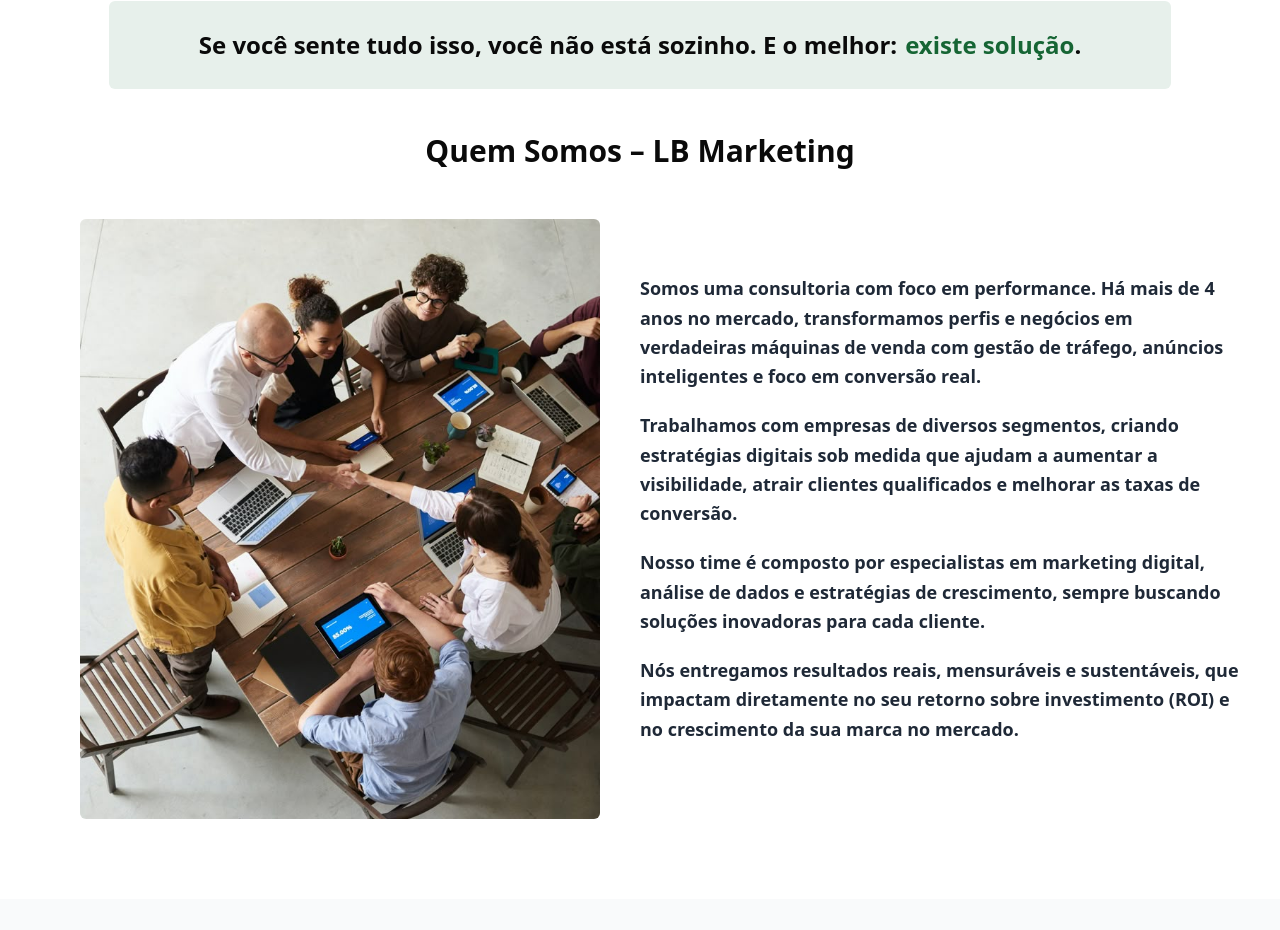
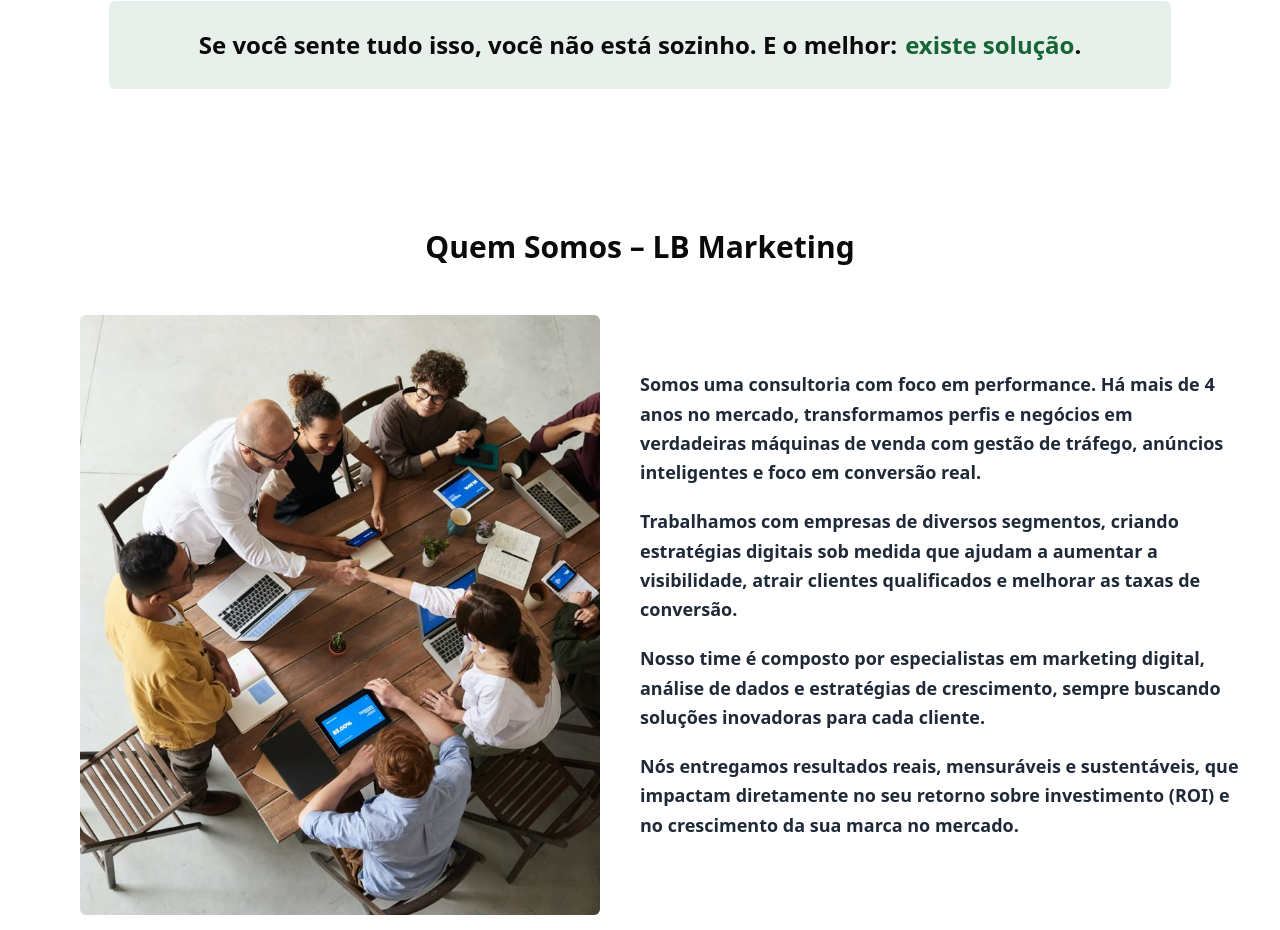
Before and after one commit to hpbeta/lb-marketing, a React (Vite) app: page / in a window 1280 px wide. Shown: the part 1313-2243 px from the top of the page. Built offline with nearby package versions, Linux system fonts and the light colour scheme.

Commit message:
último commit

```diff
--- a/src/pages/aboutUs/index.jsx
+++ b/src/pages/aboutUs/index.jsx
@@ -1,54 +1,11 @@
-// import reuniao from "../../assets/reuniao.jpg";
 
-// export function AboutUs() {
-//   return (
-//     <main className="flex flex-col items-center mt-1 mb-20 p-20">
-//       <h1 className="font-bold text-3xl mb-20 relative group">Quem Somos – LB Marketing
-//         <div className="w-0 group-hover:w-32 transition-all duration-300 border-b-2 border-green-800 mx-auto mt-2"></div>
-//       </h1>
-
-//       <div className="flex  items-center justify-center w-full flex-col md:flex-row">
-//         <div className="w-full md:w-1/2 h-[400px]">
-//           <img
-//             src={reuniao}
-//             alt="Imagem de pessoas fazendo uma reunião"
-//             className="w-[650px] h-[550px] object-cover rounded-md"
-//           />
-//         </div>
-//         <div className=" w-full md:w-1/2 h-[400px] mt-24  flex flex-col items-center ">
-//           <p className="text-lg font-semibold mb-5 w-[600px] text-gray-800 leading-relaxed">
-//             Somos uma consultoria com foco em performance. Há mais de 4 anos no
-//             mercado, transformamos perfis e negócios em verdadeiras máquinas de
-//             venda com gestão de tráfego, anúncios inteligentes e foco em
-//             conversão real.
-//           </p>{" "}
-//           <p className="text-lg mb-5 font-semibold  w-[600px] text-gray-800 leading-relaxed">
-//             Trabalhamos com empresas de diversos segmentos, criando estratégias
-//             digitais sob medida que ajudam a aumentar a visibilidade, atrair
-//             clientes qualificados e melhorar as taxas de conversão.
-//           </p>{" "}
-//           <p className="text-lg mb-5 font-semibold  w-[600px] text-gray-800 leading-relaxed">Nosso time é
-//             composto por especialistas em marketing digital, análise de dados e
-//             estratégias de crescimento, sempre buscando soluções inovadoras para
-//             cada cliente.</p>
-//           <p className="text-lg mb-5 font-semibold  w-[600px] text-gray-800 leading-relaxed">
-//             Nós entregamos resultados reais, mensuráveis e sustentáveis, que
-//             impactam diretamente no seu retorno sobre investimento (ROI) e no
-//             crescimento da sua marca no mercado.
-//           </p>
-//           .
-//         </div>
-//       </div>
-//     </main>
-//   );
-// }
 
 import reuniao from "../../assets/reuniao.jpg";
 
 export function AboutUs() {
   return (
     <main id="quemsomos" className="flex flex-col items-center mt-1 mb-20 px-4 sm:px-8 lg:px-20">
-      <h1 className="font-bold text-3xl mb-10 relative group text-center sm:text-left">
+      <h1 className="font-bold my-24 text-3xl mb-10 relative group text-center sm:text-left">
         Quem Somos – LB Marketing
         <div className="w-0 group-hover:w-32 transition-all duration-300 border-b-2 border-green-800 mx-auto sm:mx-0 mt-2"></div>
       </h1>
```
